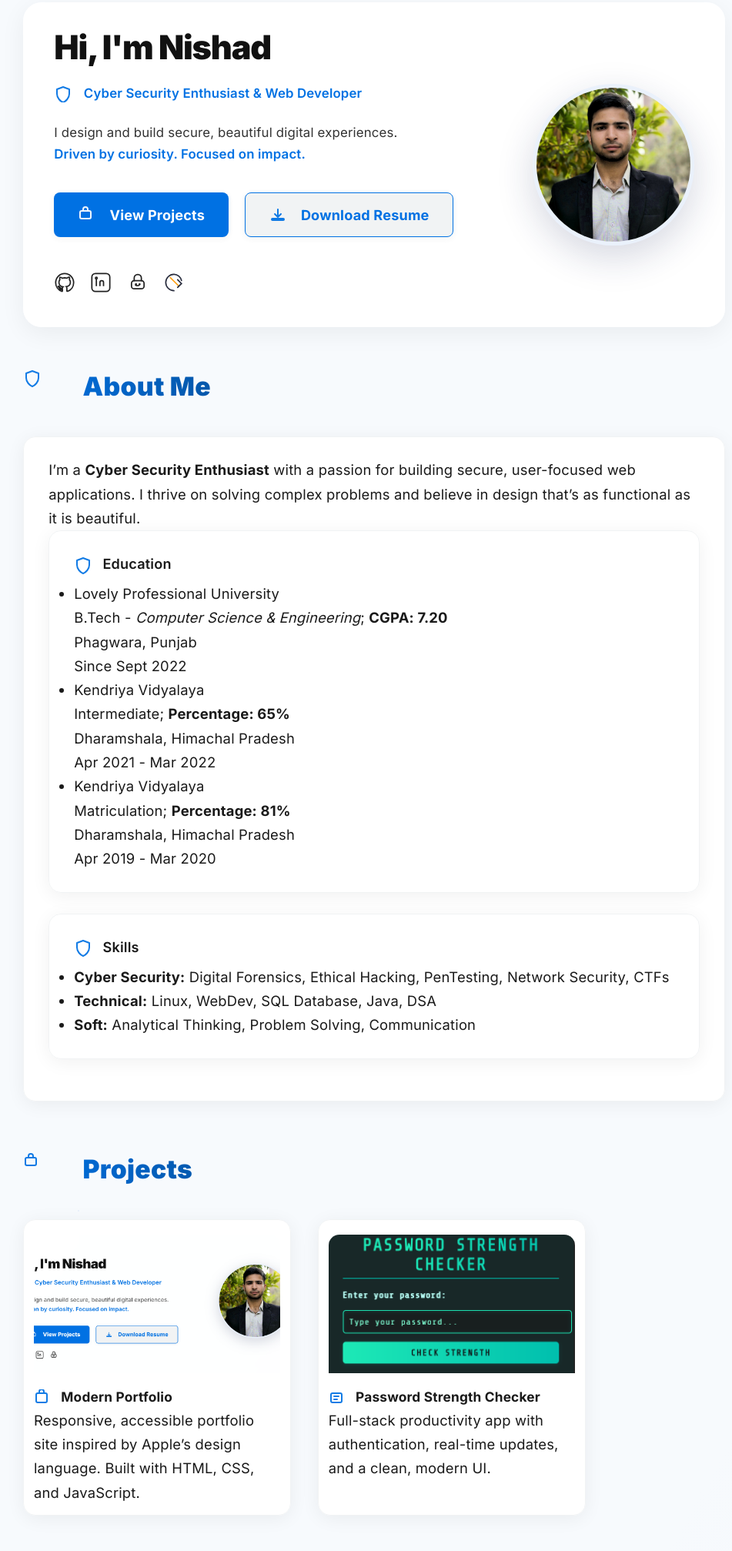
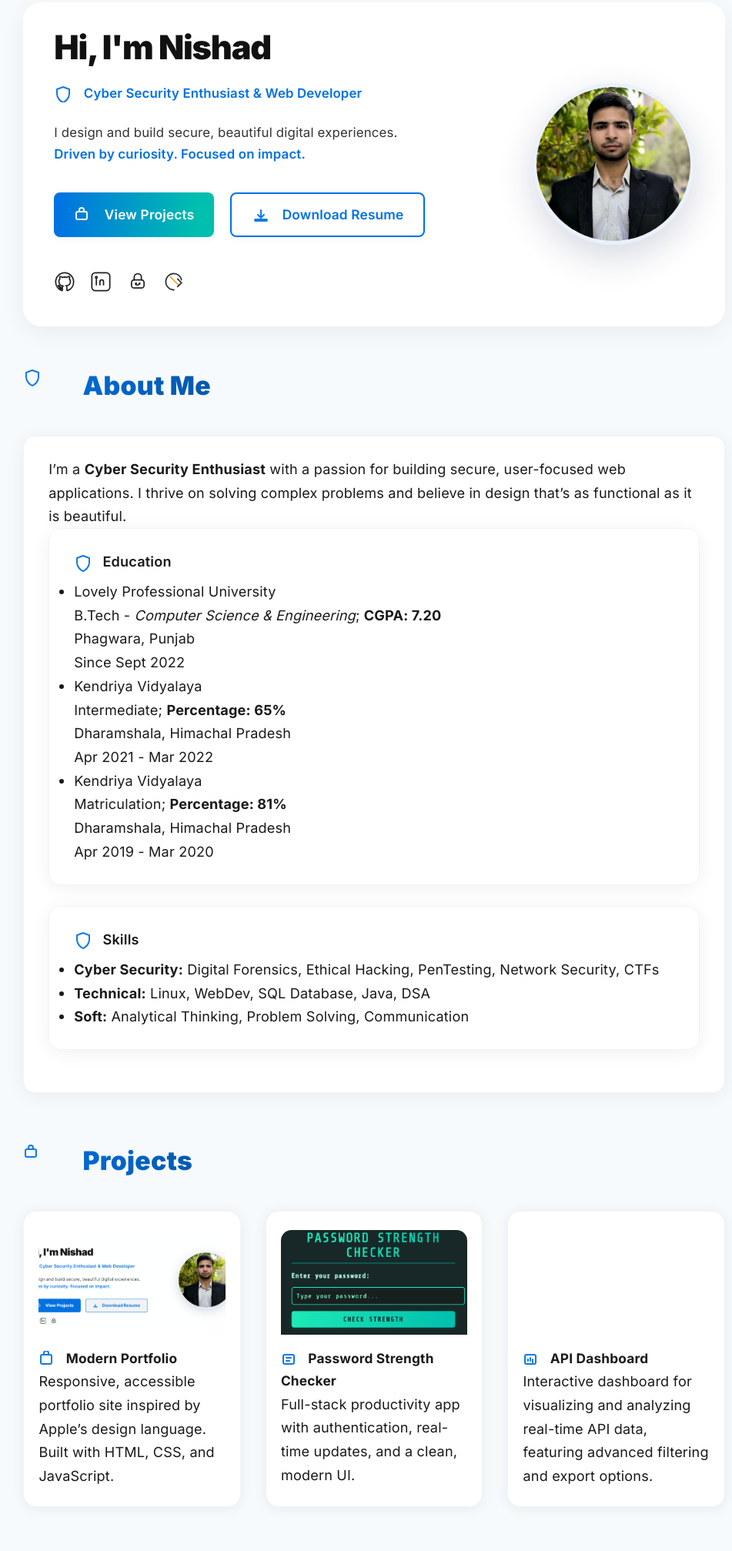
Before and after one commit to NishadSharma/NishadSharma.io.dev, a plain HTML site: page index.html in a window 1280 px wide. Shown: the part 205-2220 px from the top of the page at 77% size, without its empty margins (154-1105 px from the left). Drawn offline with nearby package versions, Linux system fonts and the light colour scheme.

Commit message:
Updation to Portfolio

```diff
--- a/index.html
+++ b/index.html
@@ -308,11 +308,6 @@
             <a href="https://your-blog-link.com/web-security" target="_blank" class="blog-link">Read More</a>
           </div>
         </div>
-      </section>
-
-      <div class="stats-row">
-        <img src="https://leetcard.jacoblin.cool/NishadSharma?theme=dark&font=Inter" alt="LeetCode Stats" />
-      </div>
 
       <footer>
         <p>&copy; <span id="year"></span> Nishad. All rights reserved.</p>
--- a/portfolio.css
+++ b/portfolio.css
@@ -18,21 +18,22 @@ body, .main-bg {
 
 body {
   font-family: 'Inter', 'Segoe UI', Arial, sans-serif;
+  font-size: 1.13rem;
+  line-height: 1.7;
   color: #1a1a1a;
-  margin: 0;
-  min-height: 100vh;
-  min-width:100vw;
-  font-size: 1.15rem;
-  letter-spacing: 0.02em;
-  line-height: 1.7;
-  -webkit-font-smoothing: antialiased;
-  overflow-x:hidden;
+  letter-spacing: 0.01em;
 }
 h1 {
   font-size: 2.1rem;
 }
 h2 {
-  font-size: 1.4rem;
+  font-size: 2rem;
+  font-weight: 800;
+  color: #0071e3;
+  margin-bottom: 1.2rem;
+  display: flex;
+  align-items: center;
+  gap: 0.5em;
 }
 h3 {
   font-size: 1.08rem;
@@ -219,34 +220,35 @@ nav {
   margin-bottom: 1.3em;
 }
 .btn-primary, .btn-secondary {
-  border-radius: 8px;
-  padding: 0.7em 1.7em;
-  font-size: 1.13rem;
-  font-weight: 700;
-  border: none;
-  cursor: pointer;
-  transition: background 0.18s, box-shadow 0.18s;
-  display: flex;
+  display: inline-flex;
   align-items: center;
   gap: 0.5em;
-  box-shadow: 0 2px 8px rgba(60,64,67,0.06);
-  letter-spacing: 0.01em;
+  border: none;
+  border-radius: 8px;
+  font-weight: 600;
+  font-size: 1.08rem;
+  padding: 0.7em 1.5em;
+  cursor: pointer;
+  transition: background 0.18s, color 0.18s, box-shadow 0.18s;
+  box-shadow: 0 2px 8px rgba(0,113,227,0.07);
+  text-decoration: none;
 }
 .btn-primary {
-  background: #0071e3;
+  background: linear-gradient(90deg,#0071e3,#00bfae 90%);
   color: #fff;
 }
-.btn-primary:hover {
-  background: #005bb5;
+.btn-primary:hover, .btn-primary:focus {
+  background: linear-gradient(90deg,#005bb5,#00bfae 90%);
+  box-shadow: 0 4px 16px rgba(0,113,227,0.13);
 }
 .btn-secondary {
-  background: #f1f3f4;
+  background: #fff;
   color: #0071e3;
-  border: 1.5px solid #0071e3;
-}
-.btn-secondary:hover {
-  background: #0071e3;
-  color: #fff;
+  border: 2px solid #0071e3;
+}
+.btn-secondary:hover, .btn-secondary:focus {
+  background: #f0f8ff;
+  color: #005bb5;
 }
 .hero-socials {
   margin-top: 1.3rem;
@@ -266,6 +268,13 @@ nav {
   transform: scale(1.09);
   box-shadow: 0 4px 16px rgba(0,113,227,0.13);
 
+}
+.social-link svg {
+  transition: transform 0.18s, box-shadow 0.18s;
+}
+.social-link:hover svg, .social-link:focus svg {
+  transform: scale(1.18) rotate(-8deg);
+  box-shadow: 0 2px 8px #0071e344;
 }
 section {
   margin-bottom: 3.7rem;
@@ -319,17 +328,23 @@ section {
   vertical-align: middle;
   opacity: 0.93;
 }
-.projects-grid, .certifications-grid {
-  display: flex;
-  gap: 2.2rem;
-  flex-wrap: wrap;
-  margin-bottom: 2rem;
-}
-.project-card, .cert-card {
-  flex: 1 1 260px;
-  min-width: 200px;
-  max-width: 320px;
-  padding: 1.2rem 0.8rem 0.8rem 0.8rem;
+.projects-grid, .certifications-grid, .testimonials-grid, .blog-grid {
+  display: grid;
+  gap: 2rem;
+  grid-template-columns: repeat(auto-fit, minmax(270px, 1fr));
+  margin-top: 2rem;
+}
+.project-card, .cert-card-v2, .testimonial-card, .blog-card {
+  background: #fff;
+  border-radius: 1.1rem;
+  box-shadow: 0 2px 16px rgba(60,64,67,0.08);
+  padding: 1.5rem 1.2rem;
+  transition: box-shadow 0.18s, transform 0.18s;
+  position: relative;
+}
+.project-card:hover, .cert-card-v2:hover, .testimonial-card:hover, .blog-card:hover {
+  box-shadow: 0 8px 32px rgba(0,113,227,0.13), 0 2px 8px rgba(0,0,0,0.09);
+  transform: translateY(-4px) scale(1.025);
 }
 .contact-form {
   display: flex;
@@ -435,6 +450,14 @@ footer {
     max-width: 120px;
     max-height: 120px;
   }
+}
+@media (max-width: 600px) {
+  .container {
+    padding: 0.7rem 0.2rem;
+  }
+  h1 { font-size: 1.5rem; }
+  h2 { font-size: 1.2rem; }
+  .hero-profile-img-large { width: 120px; }
 }
 
 /* --- Animation: Always visible for accessibility --- */
--- a/portfolio.js
+++ b/portfolio.js
@@ -48,18 +48,23 @@ document.getElementById('contactForm').addEventListener('submit', function(e) {
 });
 
 // Animate sections on scroll
-function animateOnScroll() {
-  const animatedSections = document.querySelectorAll('.animated-section');
-  const triggerBottom = window.innerHeight * 0.92;
-  animatedSections.forEach(section => {
-    const sectionTop = section.getBoundingClientRect().top;
-    if (sectionTop < triggerBottom) {
-      section.classList.add('visible');
+document.querySelectorAll('.animated-section').forEach(section => {
+  section.style.opacity = 0;
+  section.style.transform = 'translateY(40px)';
+});
+
+function animateSections() {
+  document.querySelectorAll('.animated-section').forEach(section => {
+    const rect = section.getBoundingClientRect();
+    if (rect.top < window.innerHeight - 80) {
+      section.style.transition = 'opacity 0.8s cubic-bezier(.4,0,.2,1), transform 0.8s cubic-bezier(.4,0,.2,1)';
+      section.style.opacity = 1;
+      section.style.transform = 'translateY(0)';
     }
   });
 }
-window.addEventListener('scroll', animateOnScroll);
-window.addEventListener('DOMContentLoaded', animateOnScroll);
+window.addEventListener('scroll', animateSections);
+window.addEventListener('load', animateSections);
 
 // Add .animated-section class to main sections
 document.querySelectorAll(
@@ -100,3 +105,10 @@ document.querySelectorAll('.animated-section').forEach((section, i) => {
     { opacity: 1, y: 0, duration: 0.8, delay: i * 0.15, ease: "power2.out", scrollTrigger: section }
   );
 });
+
+// Scroll to top button
+const btn = document.getElementById('scrollTopBtn');
+window.addEventListener('scroll', () => {
+  btn.style.display = window.scrollY > 300 ? 'block' : 'none';
+});
+btn.onclick = () => window.scrollTo({top:0,behavior:'smooth'});
```
